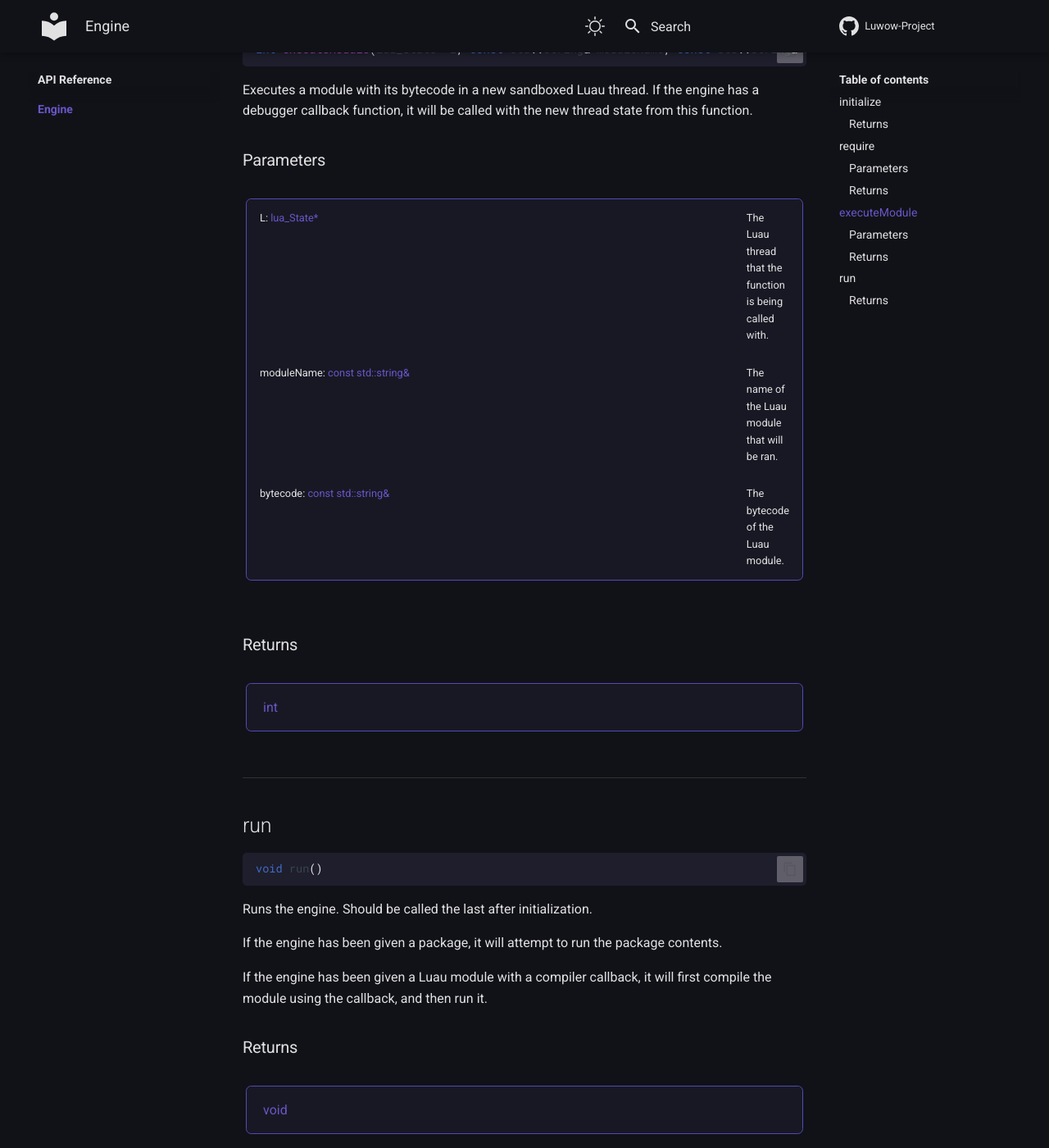
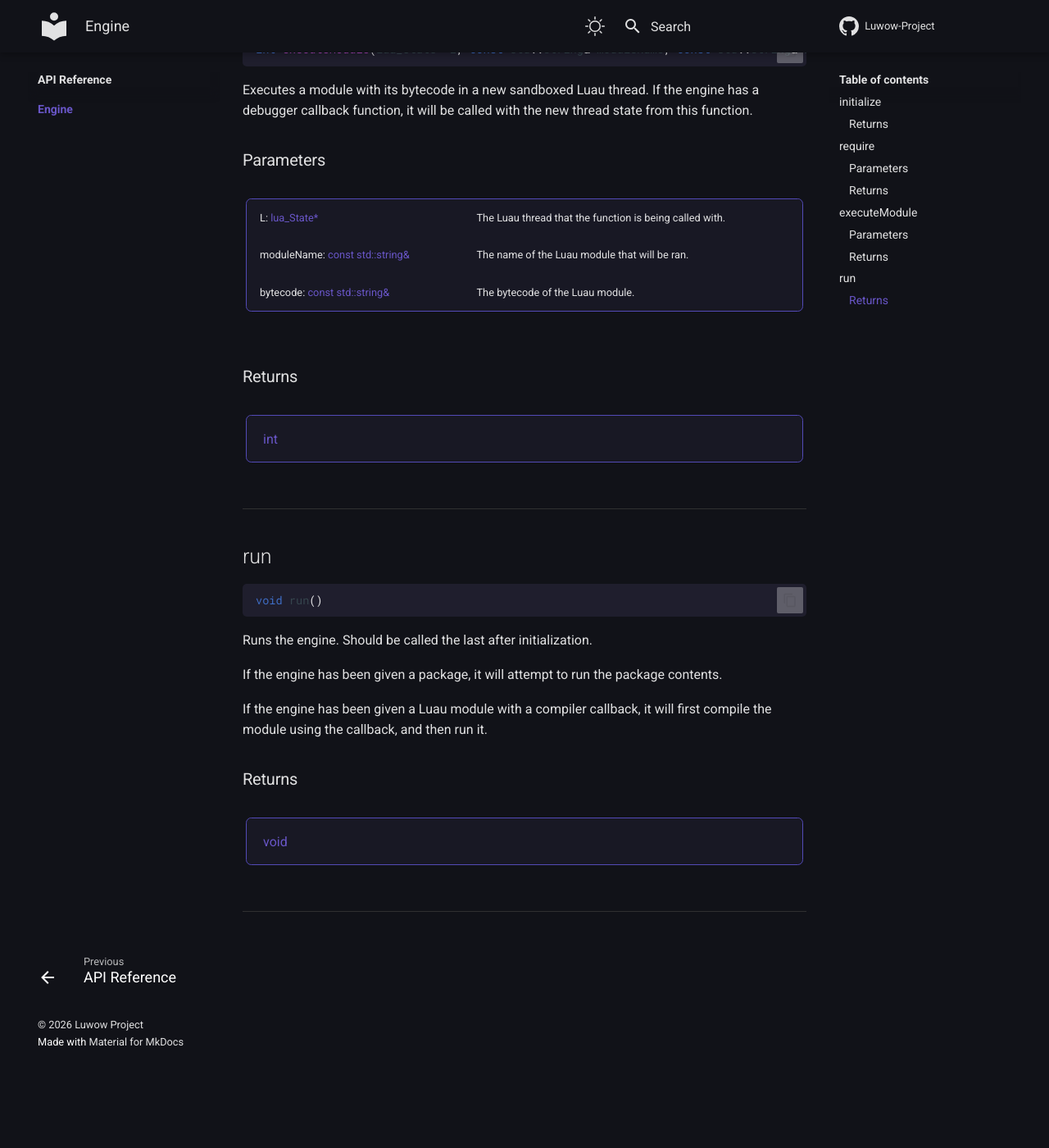
Before and after one commit to Luwow-Project/Documentation, an MkDocs documentation site: the page built from docs/api-reference/engine/index.md, in a window 1280 px wide and 1400 px high, scrolled down 1574 px. Shown: the whole window at 82% size. Built offline with MkDocs 1.6.1 and Material for MkDocs 9.7.7, drawn with Linux system fonts in a browser that asks for light colours; after the commit the page ends 2867 px from its top, so only the background shows below that.

Commit message:
Update Documentation (5/?)

```diff
--- a/docs/css/api-reference.css
+++ b/docs/css/api-reference.css
@@ -4,6 +4,10 @@ table, tbody, tr, td {
 
 tbody {
     display: inline-table;
+}
+
+td {
+    width: fit-content;
 }
 
 .md-typeset .emojione, .md-typeset .gemoji, .md-typeset .twemoji {
--- a/docs/css/theme.css
+++ b/docs/css/theme.css
@@ -96,11 +96,6 @@
     padding: 0 0.5rem;
 }
 
-td {
-    border: none;
-    width: fit-content;
-}
-
 .md-typeset :is(.admonition, details) > :is(.admonition-title, summary) {
 	background-color: var(--md-admonition-bg-color);
     border-radius: 0.4rem;
```
